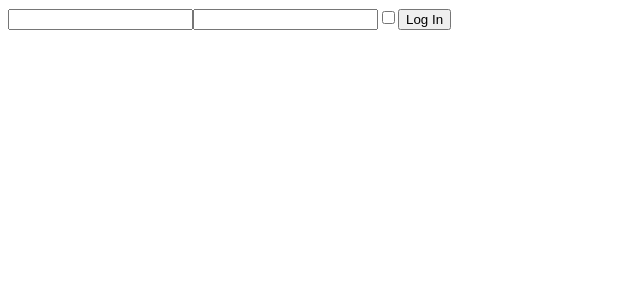
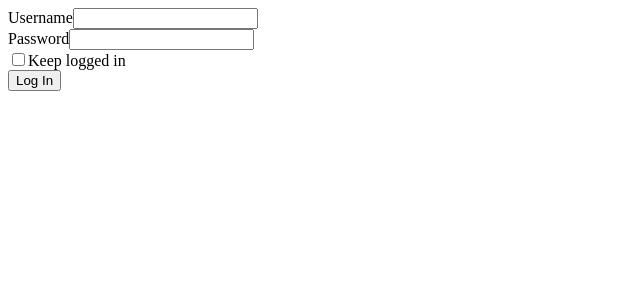
Before and after one commit to t0mclaudio/login-react-redux-thunk-express, a React (Create React App) app: page / in a window 1280 px wide. Shown: the top 300 px of the page, without its empty margins (0-640 px from the left). Built offline with nearby package versions, Linux system fonts and the light colour scheme.

Commit message:
Add label to inputs and wrap inputs with divs

```diff
--- a/src/Login.js
+++ b/src/Login.js
@@ -10,10 +10,25 @@ export default class Login extends Component {
   render() {
     return (
       <form>
-        <input type="text" name="username" value={this.state.username}/>
-        <input type="password" name="password" value={this.state.password}/>
-        <input type="checkbox" name="keepLoggedIn" checked={this.state.keepLoggedIn}/>
-        <input type="submit" value="Log In" />
+        <div>
+          <label> Username
+            <input type="text" name="username" value={this.state.username}/>
+          </label>
+        </div>
+        <div>
+          <label> Password
+            <input type="password" name="password" value={this.state.password}/>
+          </label>
+        </div>
+        <div>
+          <label>
+            <input type="checkbox" name="keepLoggedIn" checked={this.state.keepLoggedIn}/>
+            Keep logged in
+          </label>
+        </div>
+        <div>
+          <input type="submit" value="Log In" />
+        </div>
       </form>
     )
   }
```
